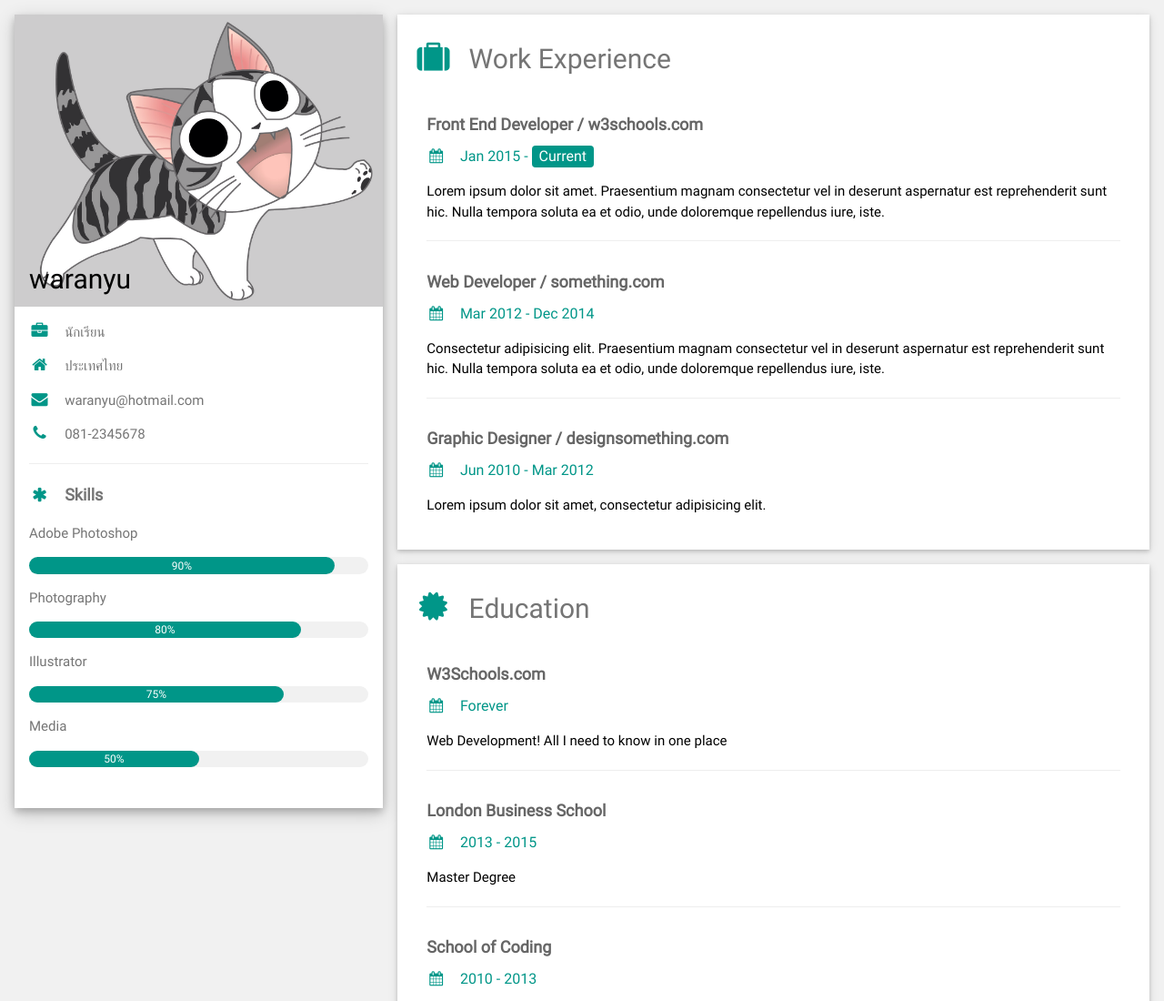
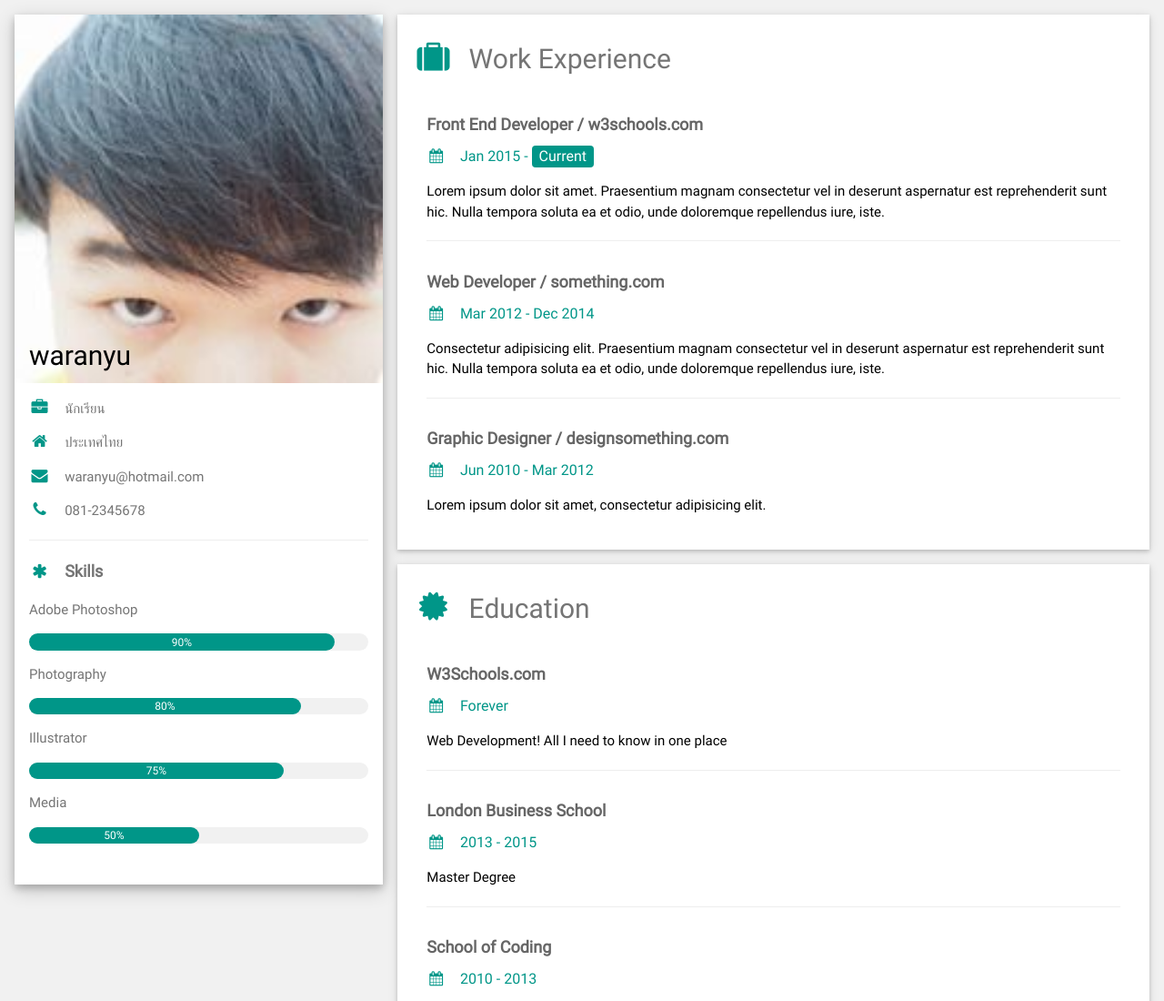
Before and after one commit to waranyu/project01, a plain HTML site: page index.html in a window 1280 px wide. Shown: the top 1100 px of the page at 91% size. Drawn offline with Linux system fonts and the light colour scheme.

Commit message:
Update index.html

```diff
--- a/index.html
+++ b/index.html
@@ -22,7 +22,7 @@ html,body,h1,h2,h3,h4,h5,h6 {font-family: "Roboto", sans-serif}
 
       <div class="w3-white w3-text-grey w3-card-4">
         <div class="w3-display-container">
-          <img src="1.jpg" style="width:100%" alt="Avatar">
+          <img src="2.jpg" style="width:100%" alt="Avatar">
           <div class="w3-display-bottomleft w3-container w3-text-black">
             <h2>waranyu</h2>
           </div>
```
